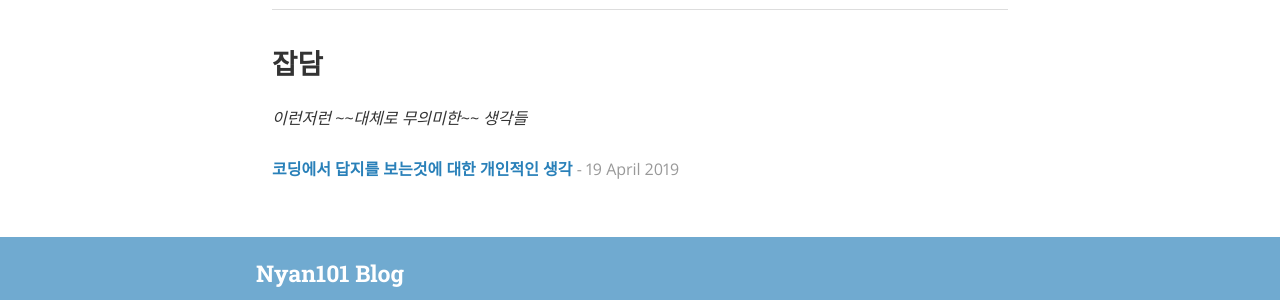
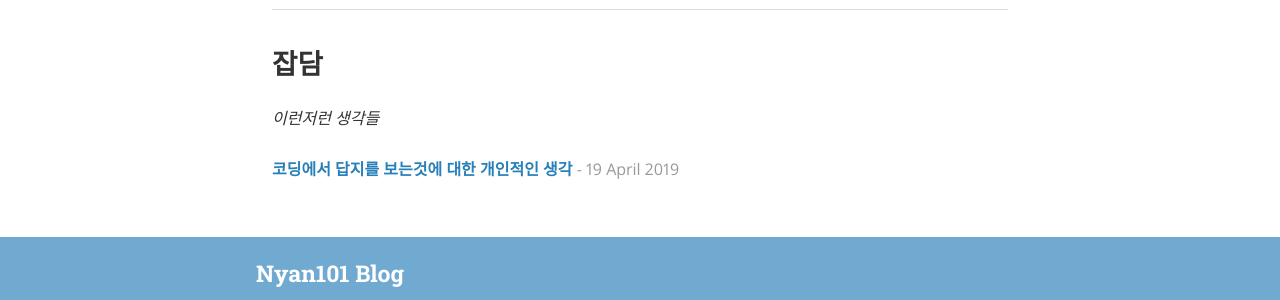
Before and after one commit to nyan101/nyan101.github.io, a Jekyll site: the page built from posts.html, in a window 1280 px wide. Shown: the part 1907-2207 px from the top of the page. Built offline with Jekyll 4.4.1, drawn with Linux system fonts in a browser that asks for light colours; nearby versions of some CDN libraries; a style sheet for code colours, icons or effects is not loaded.

Commit message:
change category desc

```diff
--- a/_config.yml
+++ b/_config.yml
@@ -62,7 +62,7 @@ descriptions:
     desc: "Just some placeholder posts, lorem ipsum and the rest."
 
   - cat: 잡담
-    desc: "이런저런 ~~대체로 무의미한~~ 생각들"
+    desc: "이런저런 생각들"
 
   - cat: 근황
     desc: "요새는 이렇게 살고 있습니다"
```
